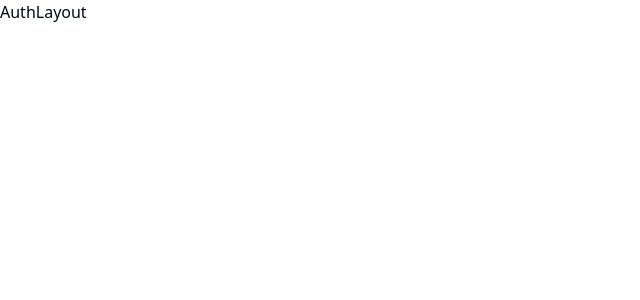
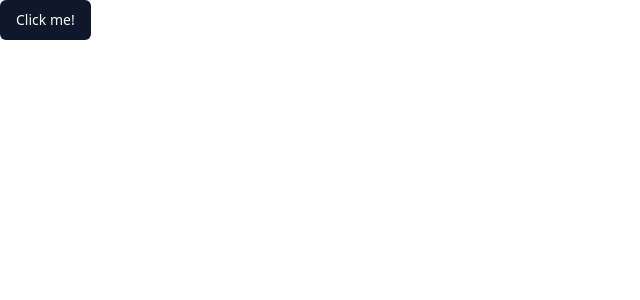
Before and after one commit to DjuneC/textgram, a React (Vite) app: page /sign-up in a window 1280 px wide. Shown: the top 300 px of the page, without its empty margins (0-640 px from the left). Built offline with nearby package versions, Linux system fonts and the light colour scheme.

Commit message:
Set up the implementation of the layout

```diff
--- a/src/_auth/AuthLayout.tsx
+++ b/src/_auth/AuthLayout.tsx
@@ -1,6 +1,23 @@
+import {Outlet, Navigate} from "react-router-dom";
+
 const AuthLayout = () => {
+  const isAuthenticated = false;
+
   return (
-    <div>AuthLayout</div>
+    <>
+      { isAuthenticated ?
+      (
+        <Navigate to="/" />
+      )
+      :
+      (
+        <section>
+          <Outlet />
+        </section>
+      )
+
+      }
+    </>
   )
 }
 
```
